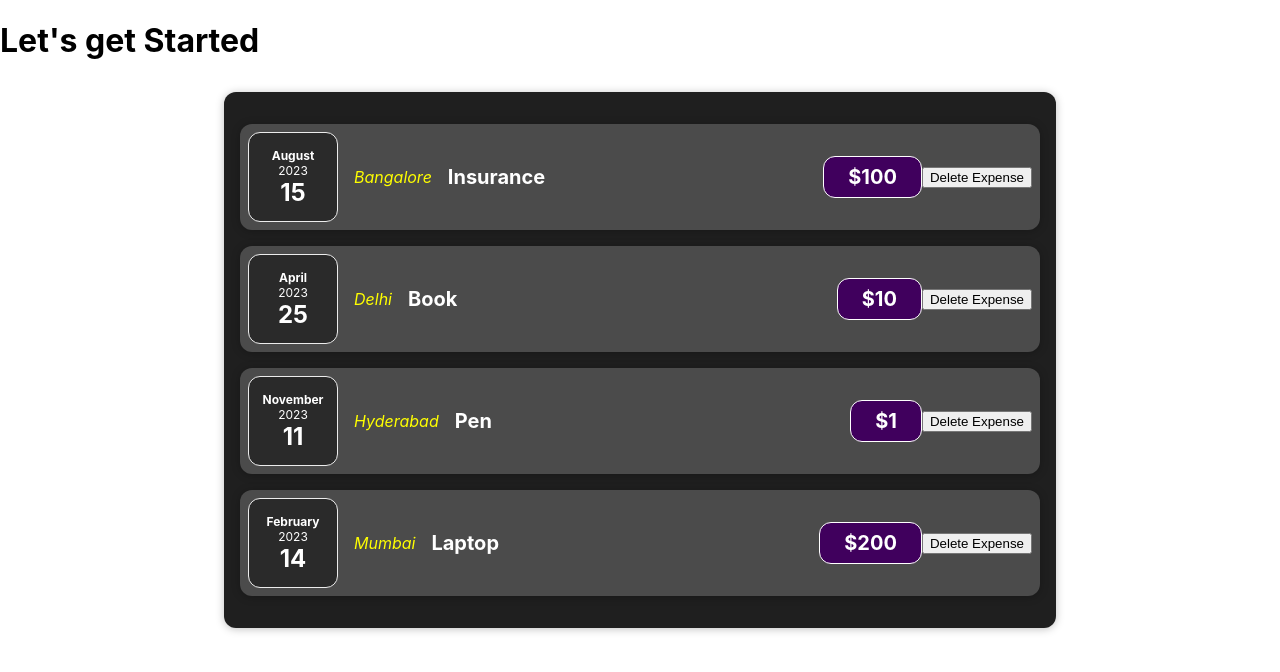
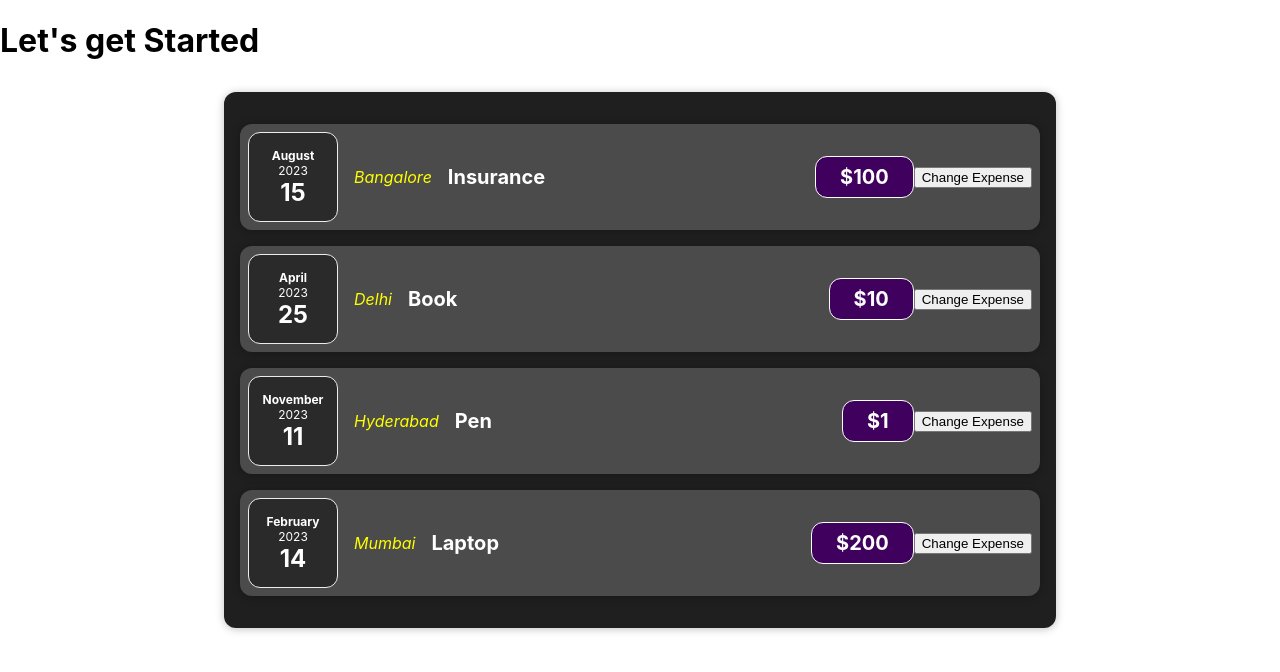
Before and after one commit to Sawant-Raj/my-app, a React (Create React App) app: page / in a window 1280 px wide. Shown: the top 672 px of the page. Built offline with nearby package versions, Linux system fonts and the light colour scheme.

Commit message:
Change Expense Button

```diff
--- a/src/components/Expenses/ExpenseItem.js
+++ b/src/components/Expenses/ExpenseItem.js
@@ -1,18 +1,24 @@
-import React from 'react';
+import React, { useState } from "react";
 import "./ExpenseItem.css";
 import ExpenseDate from "./ExpenseDate";
 import Card from "../UI/Card";
 
 const ExpenseItem = (props) => {
+  const [price, setPrice] = useState(props.price);
+
+  const clickHandler = () => {
+    setPrice("100");
+  };
+
   return (
     <Card className="expense-item">
-      <ExpenseDate date={props.date}/>
+      <ExpenseDate date={props.date} />
       <div className="expense-item__location">{props.location}</div>
       <div className="expense-item__description">
         <h2>{props.title}</h2>
-        <div className="expense-item__price">${props.price}</div>
+        <div className="expense-item__price">${price}</div>
       </div>
-      <button>Delete Expense</button>
+      <button onClick={clickHandler}>Change Expense</button>
     </Card>
   );
 };
```
